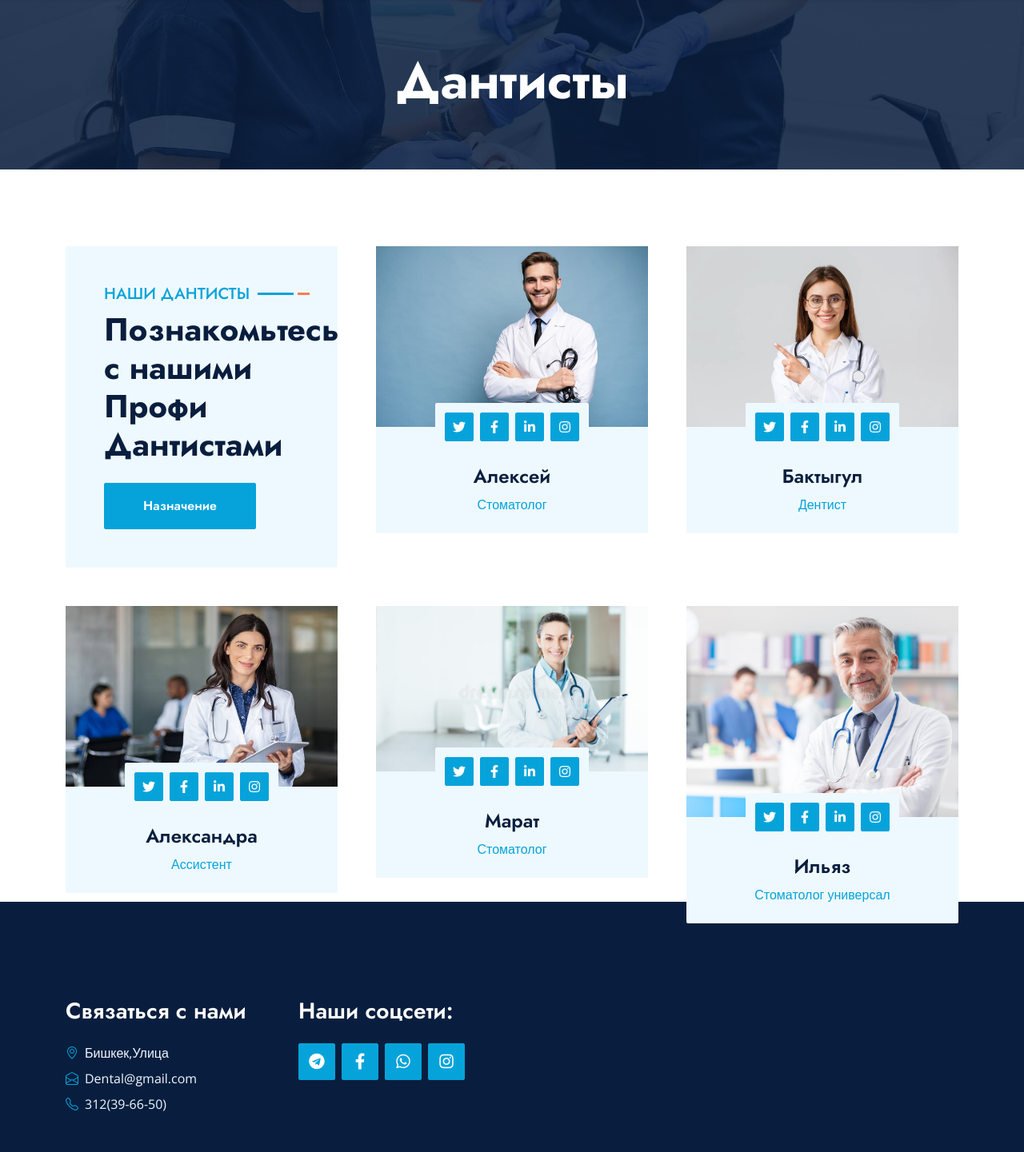
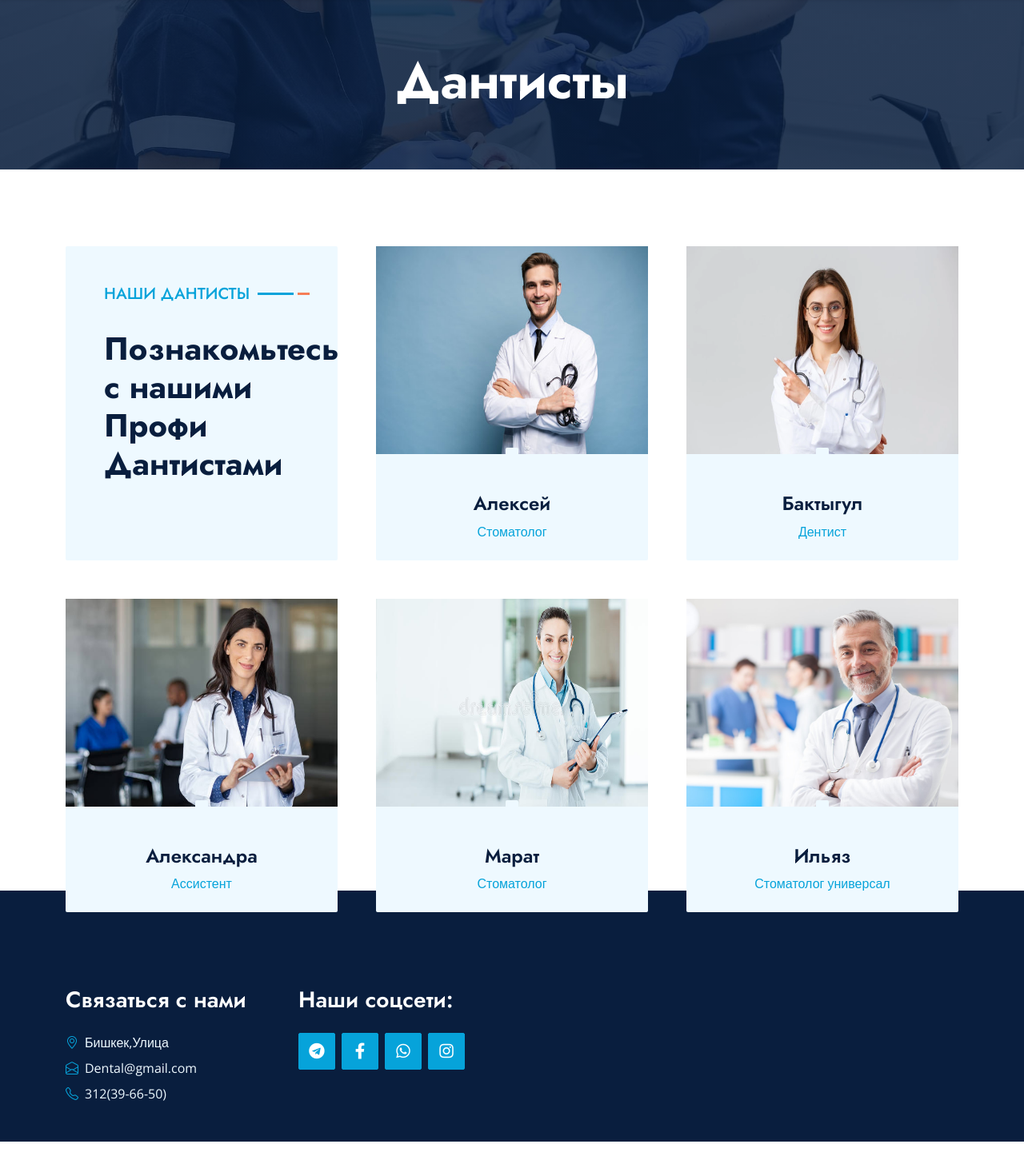
Before and after one commit to EMIRABYBEKOV/Dental-Center-WebSite, a Django app: page /team/ in a window 1280 px wide. Shown: the part 138-1579 px from the top of the page at 80% size. Run offline with Django 4.2, Linux system fonts and the light colour scheme; data comes from the database, SQL or seed files in the repository; both versions use the stored data as it was after the commit; some libraries are stand-ins or nearby versions.

Commit message:
lastchange

```diff
--- a/dental/first/models.py
+++ b/dental/first/models.py
@@ -1,5 +1,4 @@
 from django.db import models
-
 
 
 class Service(models.Model):
@@ -15,6 +14,7 @@ class Service(models.Model):
     def __str__(self):
         return self.name
 
+
 class Doctor(models.Model):
     name = models.CharField(verbose_name="name", max_length=255)
     profession = models.CharField(verbose_name="profession", max_length=255)
@@ -24,8 +24,8 @@ class Doctor(models.Model):
     def __str__(self):
         return self.name
 
+
 class Appointment(models.Model):
-
 
     service = models.CharField(verbose_name="service",max_length=255)
     doctor = models.CharField(verbose_name="doctor",max_length=255)
--- a/dental/first/static/css/style.css
+++ b/dental/first/static/css/style.css
@@ -323,3 +323,8 @@ h6,
     width: 120px;
     height: 120px;
 }
+
+.test_css {
+    width: 100%;
+    height: 180px;
+}
--- a/dental/first/templates/price.html
+++ b/dental/first/templates/price.html
@@ -47,7 +47,7 @@
 
                         <div class="price-item pb-4">
                             <div class="position-relative">
-                                <img class="img-fluid rounded-top" src="{{ i.img.url }}" alt="">
+                                <img class="img-fluid rounded-top" style="width: 100%; height: 230px;" src="{{ i.img.url }}" alt="">
                                 <div class="d-flex align-items-center justify-content-center bg-light rounded pt-2 px-3 position-absolute top-100 start-50 translate-middle" style="z-index: 2;">
                                     <h2 class="text-primary m-0">{{ i.price }}</h2>
                                 </div>
--- a/dental/first/templates/service.html
+++ b/dental/first/templates/service.html
@@ -46,7 +46,7 @@
                         {% for i in service2 %}
                         <div class="col-md-6 service-item wow zoomIn" data-wow-delay="0.6s" >
                             <div class="rounded-top overflow-hidden">
-                                <img class="img-fluid" src="{{ i.img.url }}" alt="">
+                                <img class="img-fluid" style="width: 100%; height: 180px;" src="{{ i.img.url }}" alt="">
                             </div>
                             <div class="position-relative bg-light rounded-bottom text-center p-4" >
                                 <h5 class="m-0">{{ i.name }}</h5>
@@ -70,7 +70,7 @@
                         {% for i in service3 %}
                         <div class="col-md-6 service-item wow zoomIn" data-wow-delay="0.3s">
                             <div class="rounded-top overflow-hidden">
-                                <img class="img-fluid" src="{{ i.img.url }}" alt="">
+                                <img class="img-fluid" style="width: 100%; height: 180px;" src="{{ i.img.url }}" alt="">
                             </div>
                             <div class="position-relative bg-light rounded-bottom text-center p-4">
                                 <h5 class="m-0">{{ i.name }}</h5>
--- a/dental/first/templates/team.html
+++ b/dental/first/templates/team.html
@@ -35,20 +35,22 @@
                 <div class="col-lg-4 wow slideInUp" data-wow-delay="0.1s">
                     <div class="section-title bg-light rounded h-100 p-5">
                         <h5 class="position-relative d-inline-block text-primary text-uppercase">Наши Дантисты</h5>
+                        <br>
+                        <br>
                         <h1 class="display-6 mb-4">Познакомьтесь с нашими Профи Дантистами</h1>
-                        <a href="{%static 'appointment.html' %}" class="btn btn-primary py-3 px-5">Назначение</a>
+<!--                        <a href="{%static 'appointment.html' %}" class="btn btn-primary py-3 px-5">Назначение</a>-->
                     </div>
                 </div>
                 {% for i in doctor2 %}
                 <div class="col-lg-4 wow slideInUp" data-wow-delay="0.3s">
                     <div class="team-item">
                         <div class="position-relative rounded-top" style="z-index: 1;">
-                            <img class="img-fluid" src="{{ i.img.url }}" alt="">
+                            <img class="img-fluid" style="width: 100%; height: 260px;" src="{{ i.img.url }}" alt="">
                             <div class="position-absolute top-100 start-50 translate-middle bg-light rounded p-2 d-flex">
-                                <a class="btn btn-primary btn-square m-1" href="#"><i class="fab fa-twitter fw-normal"></i></a>
-                                <a class="btn btn-primary btn-square m-1" href="#"><i class="fab fa-facebook-f fw-normal"></i></a>
-                                <a class="btn btn-primary btn-square m-1" href="#"><i class="fab fa-linkedin-in fw-normal"></i></a>
-                                <a class="btn btn-primary btn-square m-1" href="#"><i class="fab fa-instagram fw-normal"></i></a>
+<!--                                <a class="btn btn-primary btn-square m-1" href="#"><i class="fab fa-twitter fw-normal"></i></a>-->
+<!--                                <a class="btn btn-primary btn-square m-1" href="#"><i class="fab fa-facebook-f fw-normal"></i></a>-->
+<!--                                <a class="btn btn-primary btn-square m-1" href="#"><i class="fab fa-linkedin-in fw-normal"></i></a>-->
+<!--                                <a class="btn btn-primary btn-square m-1" href="#"><i class="fab fa-instagram fw-normal"></i></a>-->
                             </div>
                         </div>
                         <div class="team-text position-relative bg-light text-center rounded-bottom p-4 pt-5">
@@ -63,12 +65,12 @@
                 <div class="col-lg-4 wow slideInUp" data-wow-delay="0.1s">
                     <div class="team-item">
                         <div class="position-relative rounded-top" style="z-index: 1;">
-                            <img class="img-fluid" src="{{ i.img.url }}" alt="">
+                            <img class="img-fluid" style="width: 100%; height: 260px;" src="{{ i.img.url }}" alt="">
                             <div class="position-absolute top-100 start-50 translate-middle bg-light rounded p-2 d-flex">
-                                <a class="btn btn-primary btn-square m-1" href="#"><i class="fab fa-twitter fw-normal"></i></a>
-                                <a class="btn btn-primary btn-square m-1" href="#"><i class="fab fa-facebook-f fw-normal"></i></a>
-                                <a class="btn btn-primary btn-square m-1" href="#"><i class="fab fa-linkedin-in fw-normal"></i></a>
-                                <a class="btn btn-primary btn-square m-1" href="#"><i class="fab fa-instagram fw-normal"></i></a>
+<!--                                <a class="btn btn-primary btn-square m-1" href="#"><i class="fab fa-twitter fw-normal"></i></a>-->
+<!--                                <a class="btn btn-primary btn-square m-1" href="#"><i class="fab fa-facebook-f fw-normal"></i></a>-->
+<!--                                <a class="btn btn-primary btn-square m-1" href="#"><i class="fab fa-linkedin-in fw-normal"></i></a>-->
+<!--                                <a class="btn btn-primary btn-square m-1" href="#"><i class="fab fa-instagram fw-normal"></i></a>-->
                             </div>
                         </div>
                         <div class="team-text position-relative bg-light text-center rounded-bottom p-4 pt-5">
```
Also changed, not shown: dental/first/static/js/main.js (+1 -9 lines), dental/first/templates/index.html (+30 -17 lines), dental/db.sqlite3, 6 other files.
